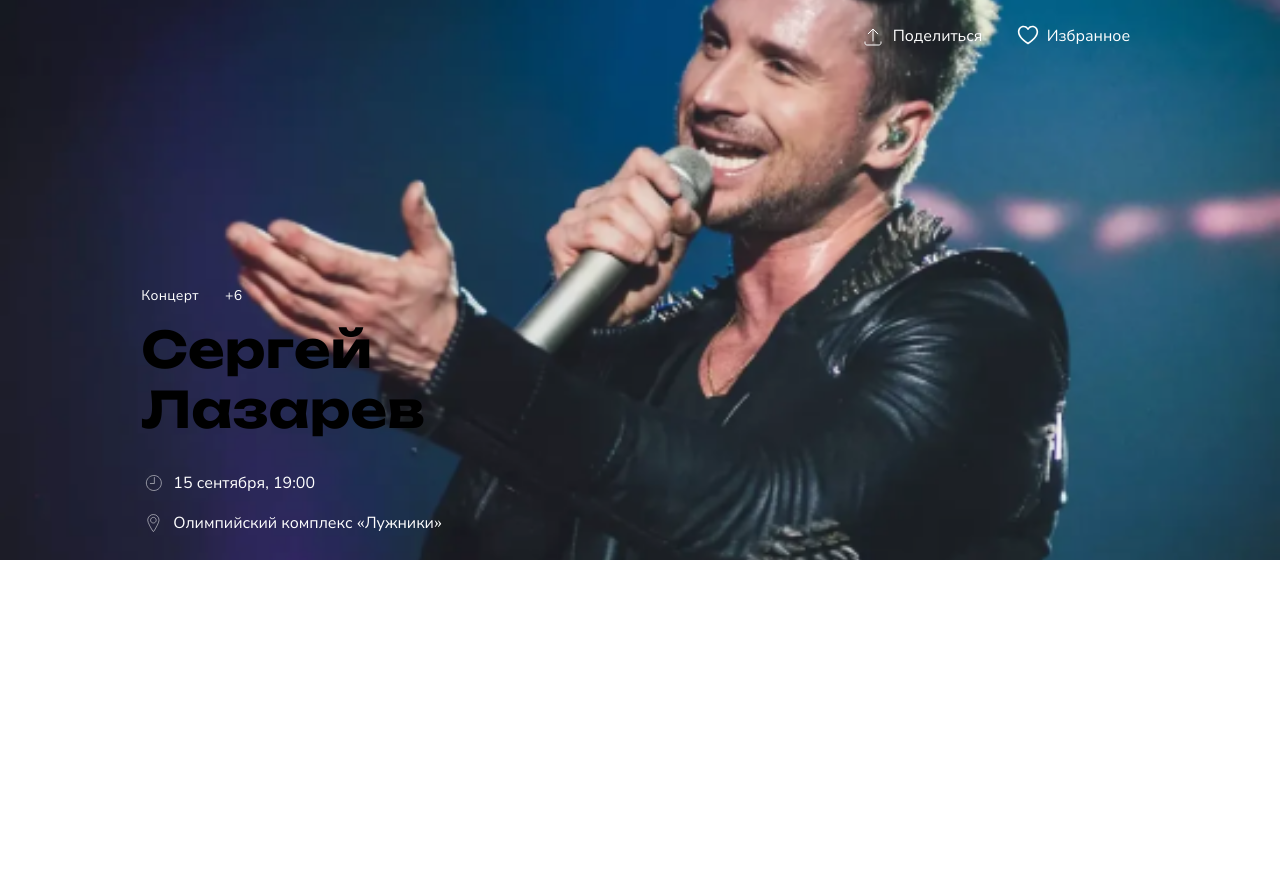
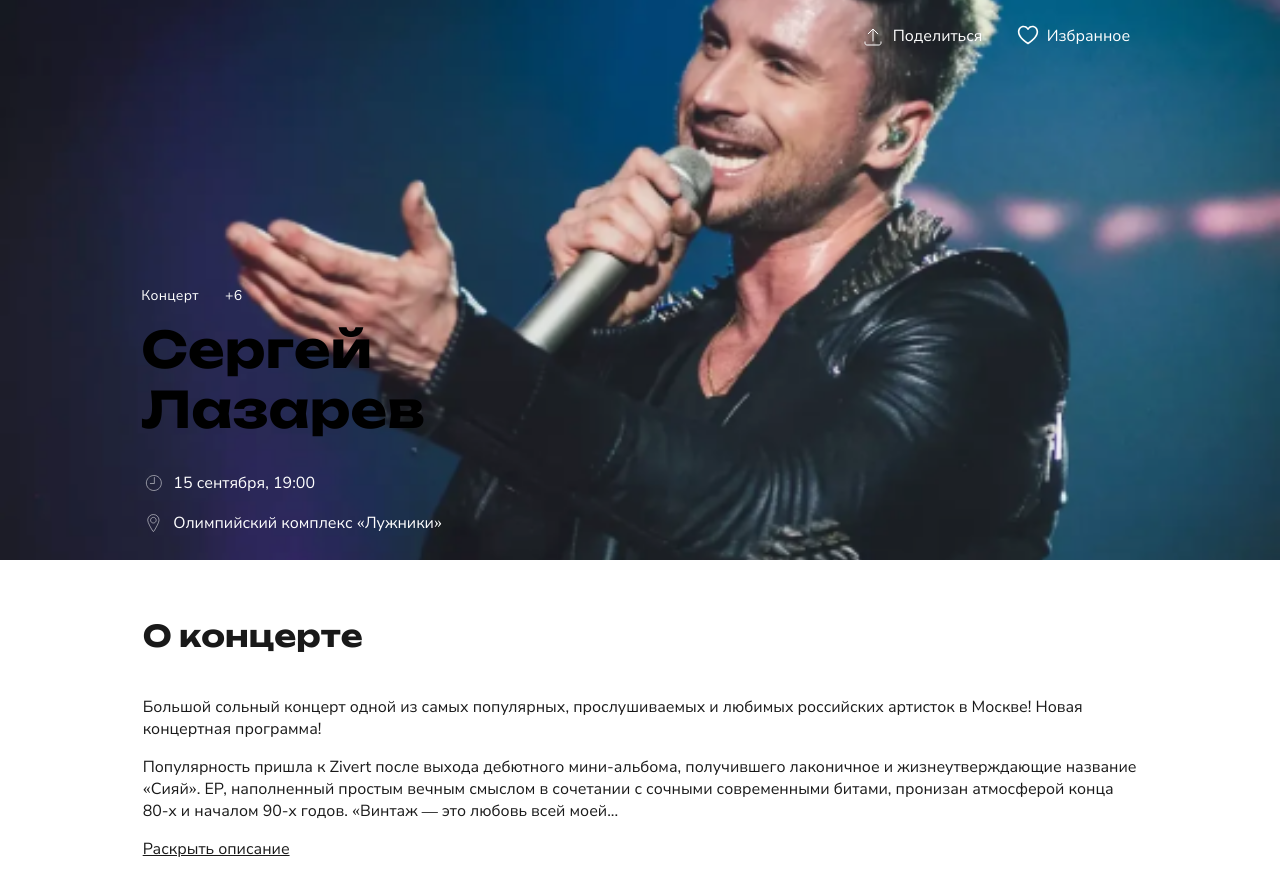
Before and after one commit to by-the-ticket-take-the-ride/frontend, a React (Create React App) app: page / in a window 1280 px wide. Shown: the top 894 px of the page. Before the commit the page ends 800 px from the top, so only its background shows below. Built offline with nearby package versions, Linux system fonts and the light colour scheme.

Commit message:
верстка AboutEvent для Event page, Создание компонента HiddenText

```diff
--- a/src/assets/test-data/eventCardsData.js
+++ b/src/assets/test-data/eventCardsData.js
@@ -6,6 +6,8 @@
   name: 'Сергей Лазарев',
   type: 'Концерт',
   tag: '+6',
+  subtitle: 'Большой сольный концерт одной из самых популярных, прослушиваемых и любимых российских артисток в Москве! Новая концертная программа!',
+  text: 'Популярность пришла к Zivert после выхода дебютного мини-альбома, получившего лаконичное и жизнеутверждающие название «Сияй». EP, наполненный простым вечным смыслом в сочетании с сочными современными битами, пронизан атмосферой конца 80-х и началом 90-х годов. «Винтаж — это любовь всей моей жизни. Для меня конец 80-х — начало 90-х — это самое стильное время и в музыке, и в моде... И я счастлива, что наконец-то пришла в состояние осознания себя, как личности, и к той стилистике в музыке, к которой всегда относилась с особой страстью», — рассказывает о своей работе Юлия Zivert.',
 
 }, {
   id: 2,
--- a/src/components/AboutEvent/AboutEvent.css
+++ b/src/components/AboutEvent/AboutEvent.css
@@ -0,0 +1,24 @@
+.about-event {
+    max-width: calc((1119 / 1440) * 100%);
+    height: 370px;
+    color: #191919;
+    margin: 0px auto;
+    padding-top: 60px;
+}
+
+.about-event__title {
+    font-size: 30px;
+    font-family:'Unbounded';
+    font-weight: 700px;
+    margin: 0px;
+    padding-bottom: 40px;
+    letter-spacing: calc(0.5% * 30px);
+}
+
+.about-event__text {
+    font-size: 16px;
+    font-family:'Nunito Sans';
+    font-weight: 400px;
+    margin: 0px;
+    padding-bottom: 16px;
+}
--- a/src/components/AboutEvent/AboutEvent.js
+++ b/src/components/AboutEvent/AboutEvent.js
@@ -0,0 +1,22 @@
+import React from "react";
+import './AboutEvent.css';
+import { eventCardsData } from '../../assets/test-data/eventCardsData';
+import HiddenText from '../HiddenText/HiddenText';
+
+function AboutEvent() {
+
+    const {subtitle, text } = eventCardsData[0];
+
+    return(
+        <section className="about-event">
+            <div className="about-event__description">
+                <h2 className="about-event__title">О концерте</h2>
+                <p className="about-event__text">{subtitle}</p>
+                <HiddenText text={text} className="about-event__text"/>
+            </div>
+            {/* <ButtonBuy /> */}
+        </section>
+    )
+}
+
+export default AboutEvent;
--- a/src/components/EventPage/EventPage.js
+++ b/src/components/EventPage/EventPage.js
@@ -1,7 +1,7 @@
 import React from "react";
 // import BreadCrumbs from "../BreadCrumbs/BreadCrumbs";
 import MainFrame from "../MainFrame/MainFrame";
-// import WhouldYouLike from "../WhouldYouLike/WhouldYouLike";
+import AboutEvent from "../AboutEvent/AboutEvent";
 
 function EventPage() {
     return(
@@ -9,8 +9,9 @@
             {/* <Header /> */}
             <section className="event-page">
                 {/* <BreadCrumbs /> */}
+                {/* {<Сalendar />} */}
                 <MainFrame />
-                {/* <WhouldYouLike /> */}
+                <AboutEvent />
             </section>
             {/* <Footer /> */}
         </>
--- /dev/null
+++ b/src/components/HiddenText/HiddenText.css
@@ -0,0 +1,15 @@
+.hidden-text__button {
+    border: none;
+    cursor: pointer;
+    background-color: transparent;
+    padding: 0;
+}
+
+.hidden-text__button-text {
+    font-size: 16px;
+    font-family:'Nunito Sans';
+    font-weight: 400px;
+    margin: 0px;
+    text-decoration: underline;
+    color: #191919;
+}
--- /dev/null
+++ b/src/components/HiddenText/HiddenText.js
@@ -0,0 +1,24 @@
+import React, { useState } from 'react';
+import './HiddenText.css';
+
+
+function HiddenText({text, className}) {
+    const [isHidden, setIsHidden] = useState(true);
+
+    const toggleHidden = () => {
+        setIsHidden(!isHidden);
+      };
+
+      return (
+        <div className='hidden-text'>
+            <p className={className}>
+                {isHidden ? text.slice(0, text.length / 2) + "..." : text}
+            </p>
+          <button type='button' className='hidden-text__button' onClick={toggleHidden}>
+            <span className='hidden-text__button-text'>{isHidden ? 'Раскрыть описание' : 'Скрыть описание'}</span>
+          </button>
+        </div>
+      );
+}
+
+export default HiddenText;
```
Also changed, not shown: src/components/WhouldYouLike/WhouldYouLike.js (deleted).
